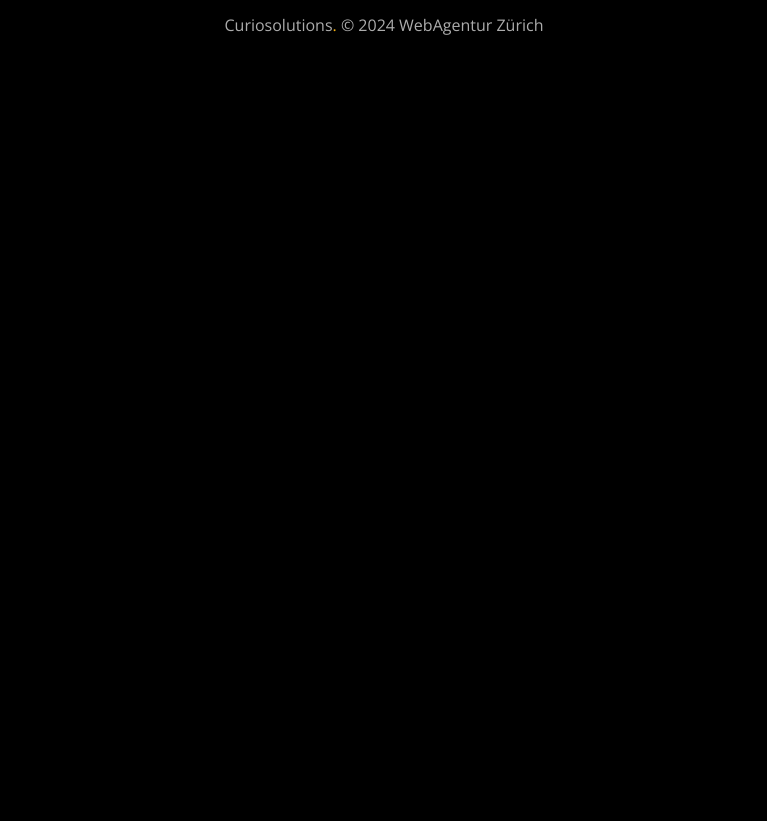
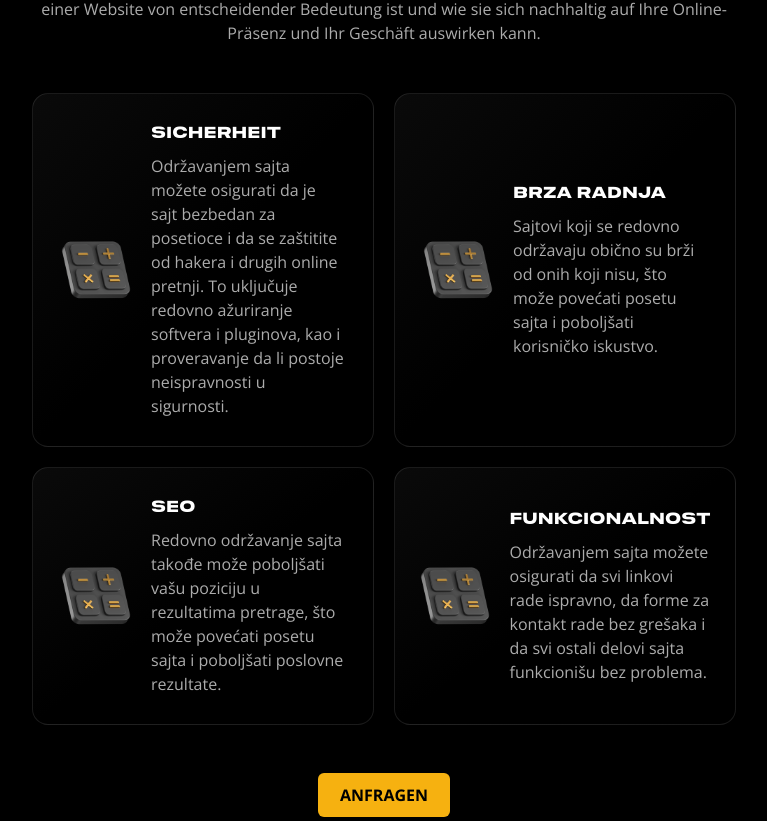
Before and after one commit to Curiosoofficial/curiosolution, a Next.js app: page /unser-service/webdesign in a window 1280 px wide. Shown: the part 6219-7040 px from the top of the page, without its empty margins (256-1023 px from the left). Before the commit the page ends 6320 px from the top, so only its background shows below. Built offline with nearby package versions, Linux system fonts and the light colour scheme.

Commit message:
service_webdesign structure 2

```diff
--- a/app/unser-service/webdesign/page.tsx
+++ b/app/unser-service/webdesign/page.tsx
@@ -1,5 +1,6 @@
 import Footer from "@/components/Footer"
 import Concept from "@/components/UnserService/webdesign/Concept"
+import Maintenance from "@/components/UnserService/webdesign/Maintenance"
 import PortfolioSnippet from "@/components/UnserService/webdesign/PortfolioSnippet"
 import TitleSection from "@/components/UnserService/webdesign/TitleSection"
 import WhatItNeeds from "@/components/UnserService/webdesign/WhatItNeeds"
@@ -13,6 +14,7 @@ const page = () => {
         <PortfolioSnippet />
         <Concept />
         <WhatItNeeds />
+        <Maintenance />
 
         <Footer />
     </main>
--- /dev/null
+++ b/components/UnserService/webdesign/Maintenance.tsx
@@ -0,0 +1,30 @@
+import Button from "@/components/ui/Button"
+import InfoCard from "@/components/ui/InfoCard"
+import { infoCards3 } from "@/constants"
+import React from 'react'
+
+const Maintenance = () => {
+  return (
+    <section className="flex flex-col justify-center items-center py-16 px-72">
+      <h2 className="h2-bold font-radwave">Webwartung</h2>
+      <p className="text-center text-text-secondary">
+      Websites sind zu einem vitalen Bestandteil von Geschäftsstrategien, Kommunikation und Informationsaustausch geworden. Oft wird jedoch übersehen, dass die Erstellung einer Website nur der erste Schritt im Prozess der digitalen Präsenz ist. Die regelmäßige Wartung einer Website bleibt häufig im Schatten der Herausforderungen, die mit ihrer Erstellung verbunden sind. Dennoch ist es wichtig zu verstehen, dass die Wartung einer Website nicht nur eine Verpflichtung ist, sondern auch ein entscheidender Faktor für ihre langfristige Effektivität und ihren Erfolg. In diesem Text werden wir untersuchen, warum die Wartung einer Website von entscheidender Bedeutung ist und wie sie sich nachhaltig auf Ihre Online-Präsenz und Ihr Geschäft auswirken kann.
+      </p>
+
+      <div className="grid grid-cols-2 gap-5 py-12">
+        {infoCards3.map((card) => (
+        <InfoCard
+          key={card.title}
+          source={card.source}
+          title={card.title}
+          desc={card.desc}
+        />
+      ))}
+        </div>
+
+        <Button/>
+    </section>
+  )
+}
+
+export default Maintenance
--- a/constants/index.ts
+++ b/constants/index.ts
@@ -149,3 +149,30 @@ export const infoCards2 = [
       "Die Website sollte sicher für Besucher sein und vor Hackern und anderen Online-Bedrohungen geschützt werden.",
   }
 ];
+
+export const infoCards3 = [
+  {
+    source: "/3dIcons/calculator.svg",
+    title: "Sicherheit",
+    desc:
+      "Održavanjem sajta možete osigurati da je sajt bezbedan za posetioce i da se zaštitite od hakera i drugih online pretnji. To uključuje redovno ažuriranje softvera i pluginova, kao i proveravanje da li postoje neispravnosti u sigurnosti."
+  },
+  {
+    source: "/3dIcons/calculator.svg",
+    title: "Brza radnja",
+    desc:
+      "Sajtovi koji se redovno održavaju obično su brži od onih koji nisu, što može povećati posetu sajta i poboljšati korisničko iskustvo."
+  },
+  {
+    source: "/3dIcons/calculator.svg",
+    title: "SEO",
+    desc:
+      "Redovno održavanje sajta takođe može poboljšati vašu poziciju u rezultatima pretrage, što može povećati posetu sajta i poboljšati poslovne rezultate."
+  },
+  {
+    source: "/3dIcons/calculator.svg",
+    title: "Funkcionalnost",
+    desc:
+      "Održavanjem sajta možete osigurati da svi linkovi rade ispravno, da forme za kontakt rade bez grešaka i da svi ostali delovi sajta funkcionišu bez problema."
+  }
+];
```
